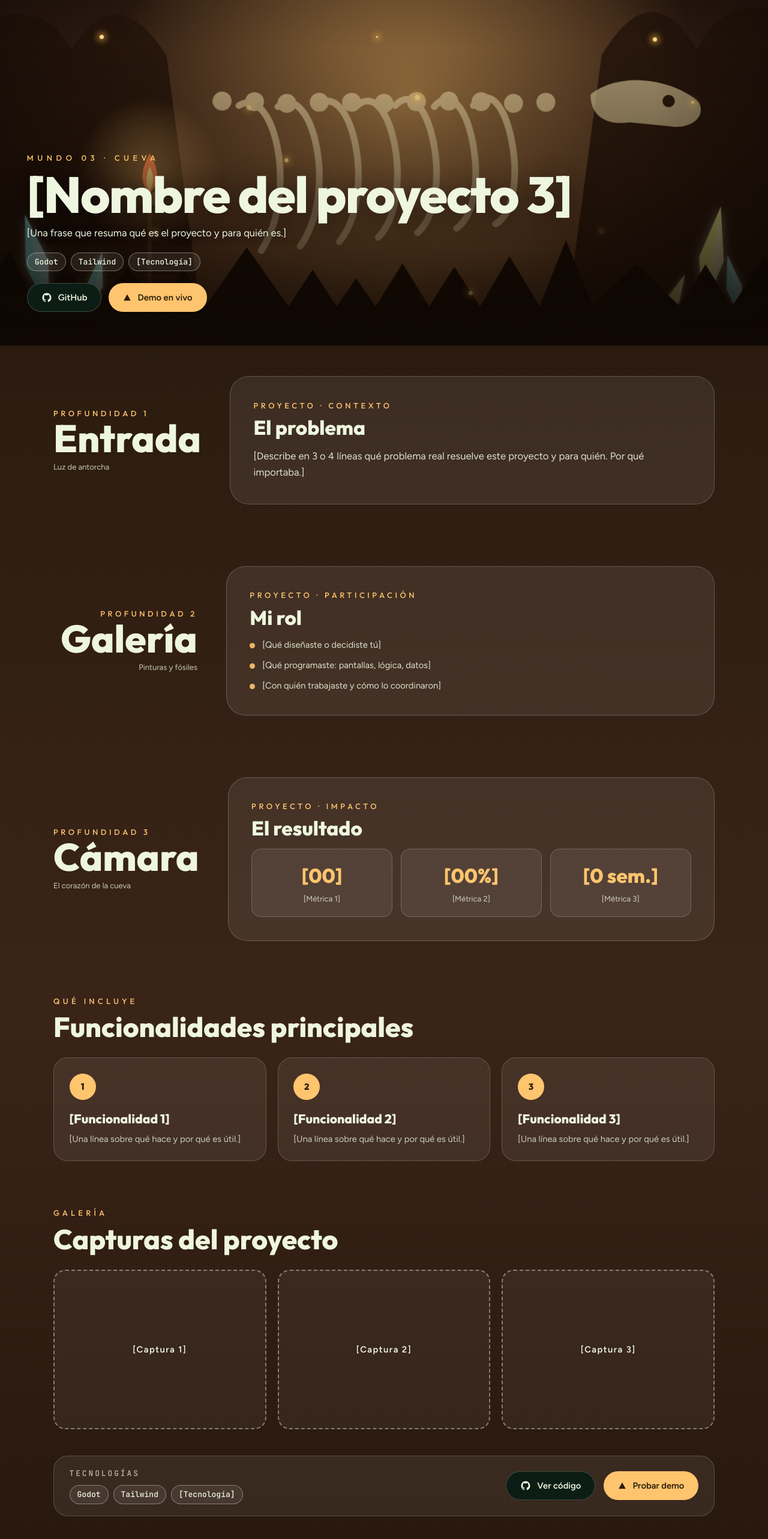
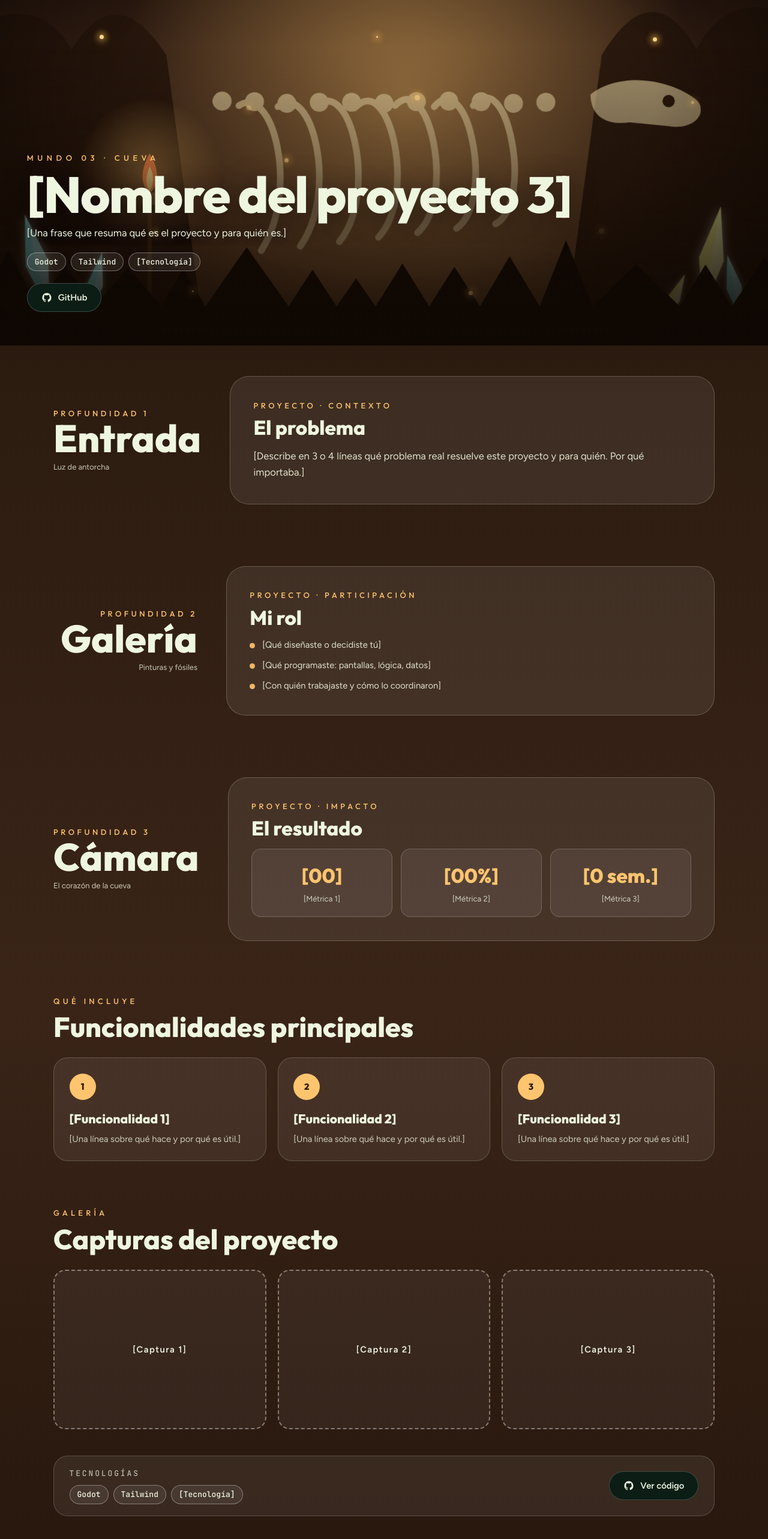
Before and after one commit to ReveloSN/Portafolio, a Next.js app: page /mundos/cueva in a window 1280 px wide. Shown: the part 224-2790 px from the top of the page at 60% size. Built offline with nearby package versions, Linux system fonts and the light colour scheme.

Commit message:
feat(proyectos): quitar los enlaces de demo en vivo de tarjetas y mundos

```diff
--- a/components/atoms/Icon.tsx
+++ b/components/atoms/Icon.tsx
@@ -3,7 +3,6 @@ import type { ReactNode, SVGProps } from "react";
 export type IconName =
   | "download"
   | "github"
-  | "vercel"
   | "mail"
   | "linkedin"
   | "instagram"
@@ -33,7 +32,6 @@ const GITHUB_PATH =
 const ICONS: Readonly<Record<IconName, IconSpec>> = {
   download: { paths: <path d="M12 3v12M6 11l6 6 6-6M4 21h16" /> },
   github: { filled: true, paths: <path d={GITHUB_PATH} /> },
-  vercel: { filled: true, paths: <path d="M12 3l10 18H2z" /> },
   mail: {
     paths: (
       <>
--- a/components/molecules/ProjectCard.tsx
+++ b/components/molecules/ProjectCard.tsx
@@ -7,7 +7,6 @@ import type { Project } from "@/types/project";
 
 export interface ProjectCardLabels {
   readonly github: string;
-  readonly demo: string;
   readonly enterWorld: string;
   /** Plantilla con `{name}`: da a cada enlace repetido un nombre único. */
   readonly forProject: string;
@@ -72,19 +71,6 @@ export function ProjectCard({
               {owner} {labels.newTab}
             </span>
           </Button>
-          <Button
-            size="sm"
-            href={project.demoUrl}
-            target="_blank"
-            rel="noopener noreferrer"
-          >
-            <Icon name="vercel" size={14} />
-            {labels.demo}
-            <span className="sr-only">
-              {" "}
-              {owner} {labels.newTab}
-            </span>
-          </Button>
           <Button variant="ghost" size="sm" href={`/mundos/${project.slug}`}>
             {labels.enterWorld} <span aria-hidden="true">→</span>
             <span className="sr-only"> {owner}</span>
--- a/components/worlds/WorldGallery.tsx
+++ b/components/worlds/WorldGallery.tsx
@@ -53,10 +53,6 @@ export function WorldGallery({ project }: WorldGalleryProps) {
             <Icon name="github" />
             {copy.code}
           </Button>
-          <Button href={project.demoUrl} target="_blank" rel="noopener noreferrer">
-            <Icon name="vercel" size={14} />
-            {copy.tryDemo}
-          </Button>
         </div>
       </div>
     </section>
--- a/components/worlds/WorldHero.tsx
+++ b/components/worlds/WorldHero.tsx
@@ -64,15 +64,6 @@ export function WorldHero({ world, project, ownerName, Scene }: WorldHeroProps)
             <Icon name="github" />
             {projects.github}
           </Button>
-          <Button
-            href={project.demoUrl}
-            target="_blank"
-            rel="noopener noreferrer"
-            data-testid="world-cta-demo"
-          >
-            <Icon name="vercel" size={14} />
-            {projects.demo}
-          </Button>
         </div>
       </div>
     </ParallaxStage>
--- a/data/copy.ts
+++ b/data/copy.ts
@@ -39,7 +39,6 @@ export const COPY = {
     intro:
       "Código que se puede ver funcionando y repositorios que se pueden leer. Entra a cada mundo para conocer el problema, mi rol y el resultado.",
     github: "GitHub",
-    demo: "Demo en vivo",
     enterWorld: "Entrar al mundo",
     forProject: "de {name}",
     newTab: "(se abre en una pestaña nueva)",
@@ -154,7 +153,6 @@ export const COPY = {
     galleryTitle: "Capturas del proyecto",
     technologies: "TECNOLOGÍAS",
     code: "Ver código",
-    tryDemo: "Probar demo",
     chooseTitle: "Elige otro mundo",
     chooseIntro: "Cada proyecto vive en un lugar distinto.",
     here: "estás aquí",
--- a/data/projects.ts
+++ b/data/projects.ts
@@ -45,7 +45,6 @@ export const PROJECTS: readonly Project[] = [
     tagline: PLACEHOLDER_TAGLINE,
     technologies: ["React Native", "TypeScript", "[Tecnología]"],
     repoUrl: "https://github.com/tu-usuario/proyecto-1",
-    demoUrl: "https://proyecto-1.vercel.app",
     problem: PLACEHOLDER_PROBLEM,
     roleItems: PLACEHOLDER_ROLE,
     metrics: PLACEHOLDER_METRICS,
@@ -60,7 +59,6 @@ export const PROJECTS: readonly Project[] = [
     tagline: PLACEHOLDER_TAGLINE,
     technologies: ["Kotlin", "Python", "[Tecnología]"],
     repoUrl: "https://github.com/tu-usuario/proyecto-2",
-    demoUrl: "https://proyecto-2.vercel.app",
     problem: PLACEHOLDER_PROBLEM,
     roleItems: PLACEHOLDER_ROLE,
     metrics: PLACEHOLDER_METRICS,
@@ -75,7 +73,6 @@ export const PROJECTS: readonly Project[] = [
     tagline: PLACEHOLDER_TAGLINE,
     technologies: ["Godot", "Tailwind", "[Tecnología]"],
     repoUrl: "https://github.com/tu-usuario/proyecto-3",
-    demoUrl: "https://proyecto-3.vercel.app",
     problem: PLACEHOLDER_PROBLEM,
     roleItems: PLACEHOLDER_ROLE,
     metrics: PLACEHOLDER_METRICS,
--- a/scripts/screenshots.ts
+++ b/scripts/screenshots.ts
@@ -43,7 +43,7 @@ const MUST_BE_VISIBLE = [
 
 /** Primera pantalla de cada página de mundo. */
 const WORLD_SLUGS = ["selva", "oceano", "cueva"] as const;
-const WORLD_MUST_BE_VISIBLE = ["world-title", "world-cta-code", "world-cta-demo"];
+const WORLD_MUST_BE_VISIBLE = ["world-title", "world-cta-code"];
 
 /** Escenas que deben caber completas en el alto visible (sin alejar el zoom). */
 const SCENES_FIT = ["lake-scene", "carousel-stage", "egg-nest", "dig-cell"];
--- a/types/project.ts
+++ b/types/project.ts
@@ -18,7 +18,6 @@ export interface Project {
   readonly tagline: string;
   readonly technologies: readonly string[];
   readonly repoUrl: string;
-  readonly demoUrl: string;
   readonly problem: string;
   readonly roleItems: readonly string[];
   readonly metrics: readonly ProjectMetric[];
```
Also changed, not shown: 2 other files (tests, documents, lock files or other folders).
